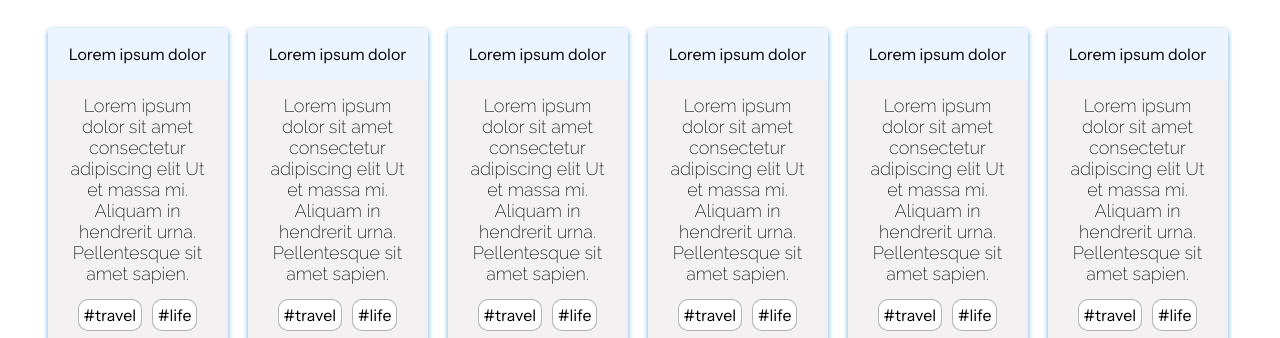
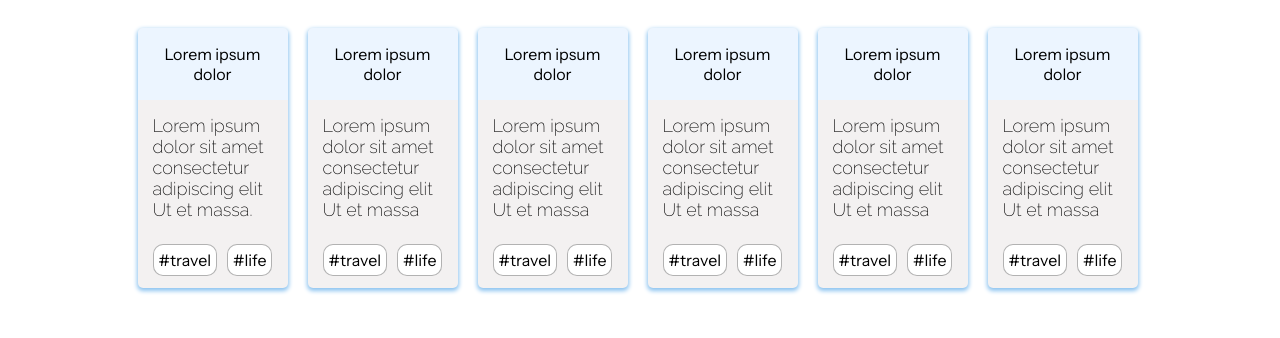
Before and after one commit to Skyzary/ReNote, a plain HTML site: page index.html in a window 1280 px wide. Shown: the part 121-459 px from the top of the page. Drawn offline with Linux system fonts and the light colour scheme.

Commit message:
refactor index.html and style.css for content and layout improvements

```diff
--- a/index.html
+++ b/index.html
@@ -24,8 +24,7 @@
 		<h2 class="note-title">Lorem ipsum dolor</h2>
 		<p class="note-content">
 			Lorem ipsum dolor sit amet consectetur adipiscing
-			elit Ut et massa mi. Aliquam in hendrerit urna.
-			Pellentesque sit amet sapien.
+			elit Ut et massa.
 		</p>
 		<div class="tags">
 			<span class="tag">#travel</span>
@@ -41,8 +40,7 @@
 		<h2 class="note-title">Lorem ipsum dolor</h2>
 		<p class="note-content">
 			Lorem ipsum dolor sit amet consectetur adipiscing
-			elit Ut et massa mi. Aliquam in hendrerit urna.
-			Pellentesque sit amet sapien.
+			elit Ut et massa
 		</p>
 		<div class="tags">
 			<span class="tag">#travel</span>
@@ -58,8 +56,7 @@
 		<h2 class="note-title">Lorem ipsum dolor</h2>
 		<p class="note-content">
 			Lorem ipsum dolor sit amet consectetur adipiscing
-			elit Ut et massa mi. Aliquam in hendrerit urna.
-			Pellentesque sit amet sapien.
+			elit Ut et massa
 		</p>
 		<div class="tags">
 			<span class="tag">#travel</span>
@@ -75,8 +72,7 @@
 		<h2 class="note-title">Lorem ipsum dolor</h2>
 		<p class="note-content">
 			Lorem ipsum dolor sit amet consectetur adipiscing
-			elit Ut et massa mi. Aliquam in hendrerit urna.
-			Pellentesque sit amet sapien.
+			elit Ut et massa
 		</p>
 		<div class="tags">
 			<span class="tag">#travel</span>
@@ -92,8 +88,7 @@
 		<h2 class="note-title">Lorem ipsum dolor</h2>
 		<p class="note-content">
 			Lorem ipsum dolor sit amet consectetur adipiscing
-			elit Ut et massa mi. Aliquam in hendrerit urna.
-			Pellentesque sit amet sapien.
+			elit Ut et massa
 		</p>
 		<div class="tags">
 			<span class="tag">#travel</span>
@@ -109,8 +104,7 @@
 		<h2 class="note-title">Lorem ipsum dolor</h2>
 		<p class="note-content">
 			Lorem ipsum dolor sit amet consectetur adipiscing
-			elit Ut et massa mi. Aliquam in hendrerit urna.
-			Pellentesque sit amet sapien.
+			elit Ut et massa
 		</p>
 		<div class="tags">
 			<span class="tag">#travel</span>
--- a/style/style.css
+++ b/style/style.css
@@ -27,8 +27,8 @@ body{
 	flex-wrap: wrap;
 }
 .note{
-	width: calc(215px - 15px - 20px);
-	height: 330px;
+	width: calc(150px);
+	height: 260px;
 	background-color: #f3f1f1;
 	border-radius: 5px;
 	-webkit-box-shadow: 0px 2px 4px 1px #8DC4F0;
@@ -50,8 +50,10 @@ body{
 	font-weight: 200;
 	margin: 15px 15px 0 15px;
 	font-size: 18px;
-	width: calc(100% - 30px);
-	text-align: center;
+	width: calc(100% - 38px);
+	text-align: start;
+	overflow-y: clip;
+	height: calc(200px - 56px - 30px);
 }
 .tags{
 	margin: 15px;
```
